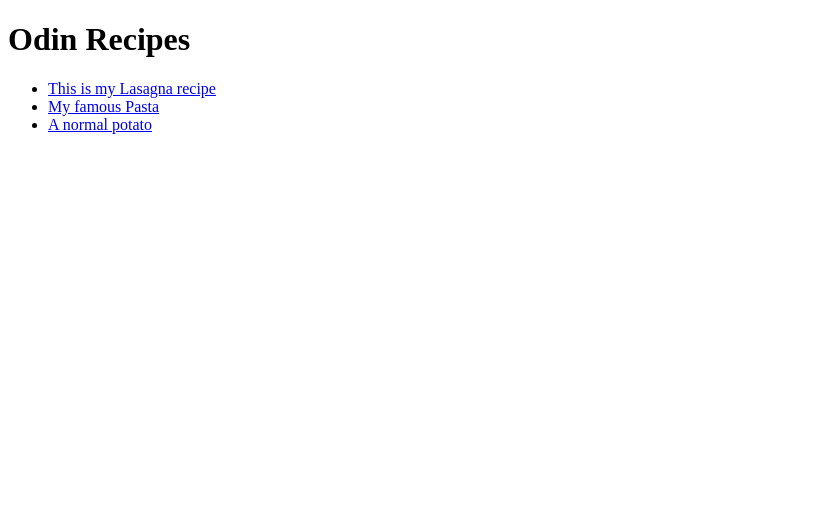
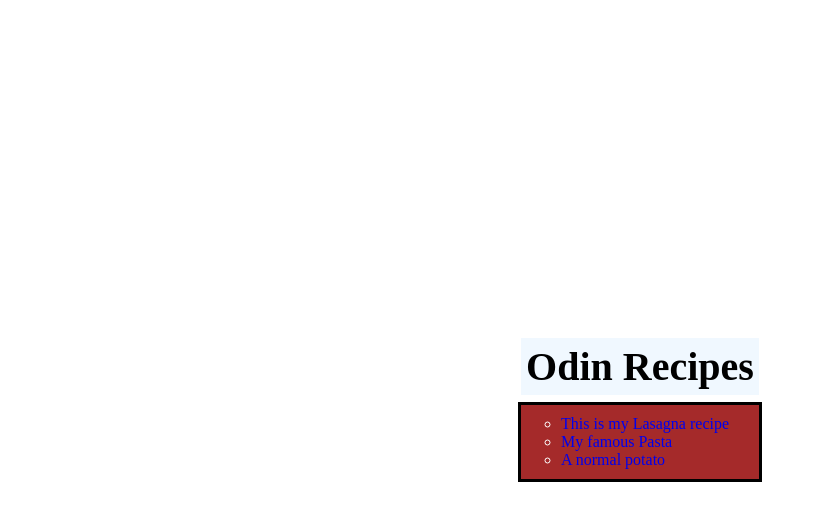
Before and after one commit to davve48/odin-recipes, a plain HTML site: page index.html in a window 1280 px wide. Shown: the whole page, without its empty margins (0-816 px from the left). Drawn offline with Linux system fonts and the light colour scheme.

Commit message:
Added css and begun styling to achive a good looking recipe webpage

```diff
--- a/index.html
+++ b/index.html
@@ -3,11 +3,12 @@
 <head>
     <meta charset="utf-8">
     <title>Recipes</title>
+    <link rel="stylesheet" href="styles.css">
 </head>
 <body>
     <div class="main-recipes">
     <h1>Odin Recipes</h1>
-    <ul>
+    <ul class="list">
         <li><a href="./recipes/lasagna.html">This is my Lasagna recipe</a></li>
         <li><a href="./recipes/pasta.html">My famous Pasta</a></li>
         <li><a href="./recipes/potato.html">A normal potato</a></li>
--- /dev/null
+++ b/styles.css
@@ -0,0 +1,34 @@
+body {
+  display: flex;
+  justify-content: center;
+  align-items: center;
+  flex-direction: column;
+  min-height: 100vh;
+}
+
+li{
+    color: white;
+}
+
+h1{
+    font-size: 40px;
+    font-weight: 600;
+    text-decoration: none;
+    background-color: aliceblue;
+    padding: 5px;
+    margin: 10px;
+}
+
+.list{
+    list-style: circle;
+    text-align: left;
+    background-color: brown;
+    outline: 3px solid black;
+    margin: 10px;
+    padding-top: 10px;
+    padding-bottom: 10px;
+}
+
+a{
+    text-decoration: none;
+}
```
